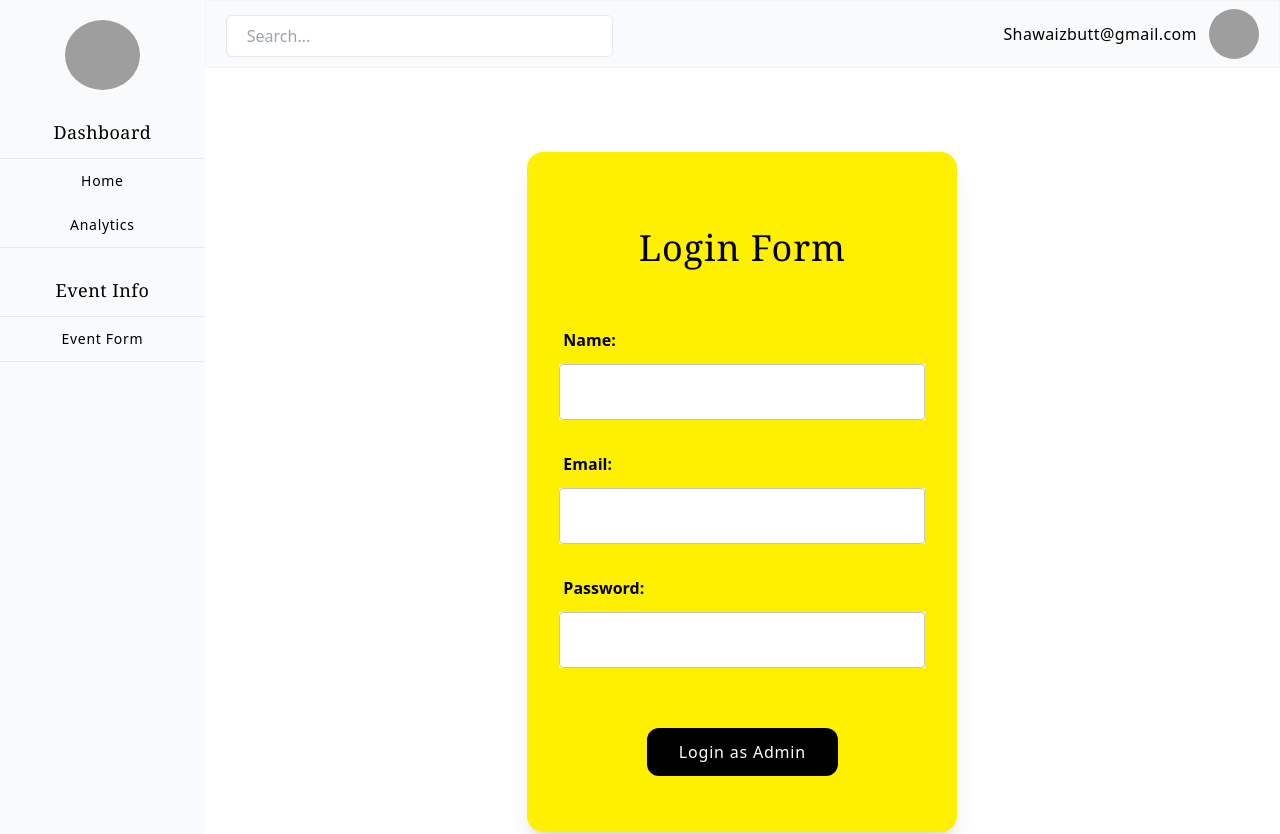
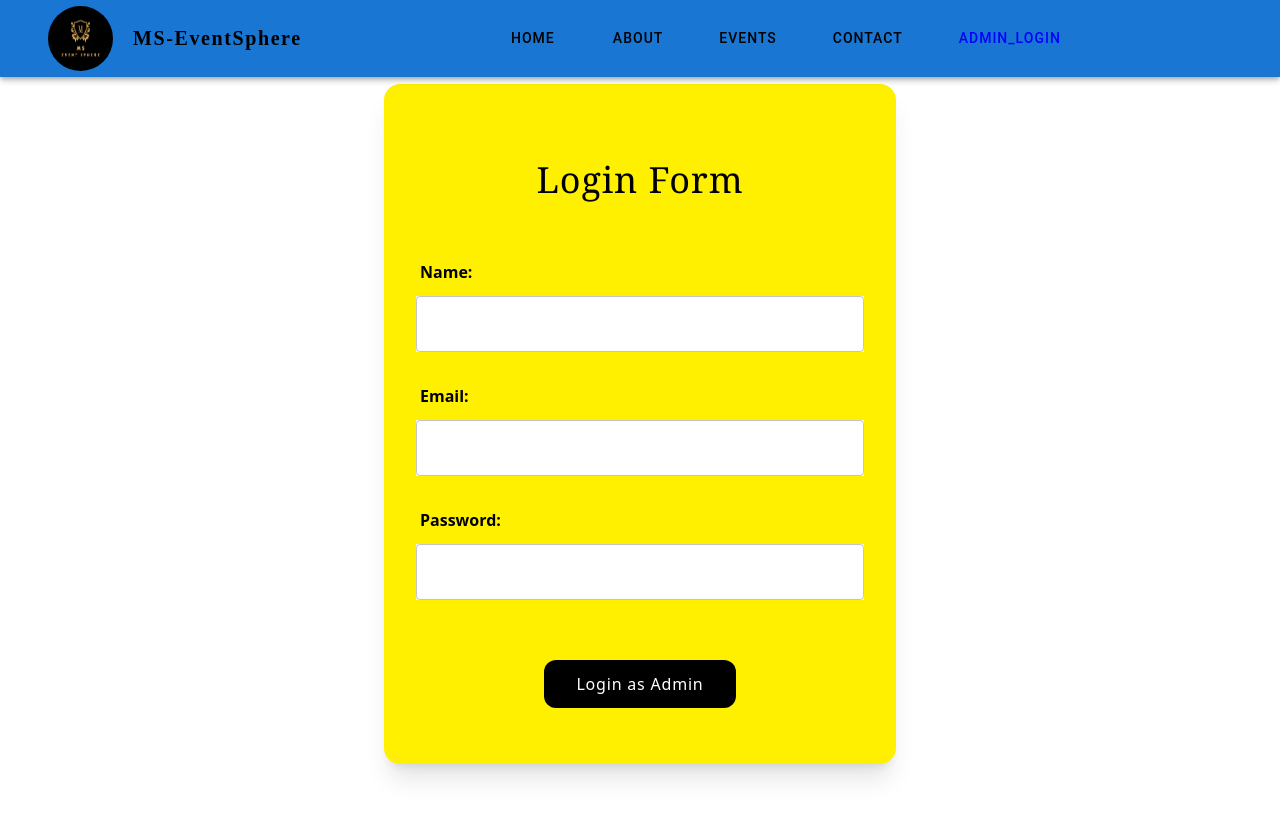
Before and after one commit to Shawaiz555/ms-eventsphere, a Next.js app: page /Admin_Login in a window 1280 px wide. Shown: the top 834 px of the page. Built offline with nearby package versions, Linux system fonts and the light colour scheme; grey boxes are pictures that could not be loaded.

Commit message:
In AdminLogin form, after logging in routing path added

```diff
--- a/app/Admin_Login/page.js
+++ b/app/Admin_Login/page.js
@@ -1,5 +1,6 @@
 "use client";
 import TextField from "@mui/material/TextField";
+import { useRouter } from "next/navigation";
 import { useState } from "react";
 
 export default function Page() {
@@ -10,6 +11,7 @@ export default function Page() {
     });
     const [emailError, setEmailError] = useState("");
     const [isEmailValid, setIsEmailValid] = useState(null);
+    const router = useRouter();
 
     const emailValidation = (em) => {
         setLoginUser({ ...loginUser, Email: em });
@@ -42,24 +44,29 @@ export default function Page() {
                     });
 
                     const result = await response.json();
-                  if (response.ok) {
+                    if (
+                        response.ok &&
+                        loginUser.Name === "Shawaiz" &&
+                        loginUser.Email === "Shawaiz@gmail.com" &&
+                        loginUser.Password === "shawaiz"
+                    ) {
                         alert("Logged In Successfully!!!...");
                         setLoginUser({ Name: "", Email: "", Password: "" });
                         setEmailError("");
-                  }
-                  else {
+                        router.push("/Dashboard"); // Updated navigation
+                    } else {
                         console.error(result);
                         alert("Failed to Login!!!");
+                        setLoginUser({ Name: "", Email: "", Password: "" });
+                        setEmailError("");
                     }
-              }
-              catch (error) {
+                } catch (error) {
                     console.error("Error submitting Login Form:", error);
                     alert("An error occurred while Logging into the system");
                 }
             }
         }
     };
-
 
     return (
         <div className="w-full flex justify-center mb-16 mt-16">
@@ -110,7 +117,9 @@ export default function Page() {
                             className="w-full bg-white"
                             variant="outlined"
                             value={loginUser.Password}
-                            onChange={(e) => setLoginUser({ ...loginUser, Password: e.target.value })}
+                            onChange={(e) =>
+                                setLoginUser({ ...loginUser, Password: e.target.value })
+                            }
                             required
                         />
                     </div>
--- a/app/layout.js
+++ b/app/layout.js
@@ -33,43 +33,43 @@ export default function RootLayout({ children }) {
       <body
         className={`${geistSans.variable} ${geistMono.variable} antialiased`}
       >
-        {/* <div>
+        <div>
           <Navbar />
-        </div> */}
-        <div className="w-full flex overflow-hidden">
-          <div className="w-full flex overflow-hidden min-h-screen">
+        </div>
+        {/* <div className="w-full flex overflow-hidden"> */}
+          {/* <div className="w-full flex overflow-hidden min-h-screen"> */}
             {/* Sidebar */}
-            <div
+            {/* <div
               className={`fixed w-[70%] sm:w-[50%] bg-gray-50 z-20 transform ${isSidebarVisible ? "translate-x-0" : "-translate-x-full"
                 } transition-transform lg:static lg:translate-x-0 lg:w-[16%] h-full`}
             >
               <SideBar closeSidebar={closeSidebar} />
-            </div>
+            </div> */}
 
             {/* Main Content */}
-            <div
+            {/* <div
               className={`flex-1 w-full ${isSidebarVisible ? "overflow-hidden" : ""
                 } lg:w-[84%] h-full`}
             >
               <Header toggleSidebar={toggleSidebar} />
               <main className="h-full bg-white">{children}</main>
             </div>
-          </div>
+          </div> */}
 
           {/* Overlay for small devices when sidebar is open */}
-          {isSidebarVisible && (
+          {/* {isSidebarVisible && (
             <div
               className="fixed inset-0 bg-black opacity-50 z-10 lg:hidden"
               onClick={closeSidebar}
             ></div>
           )}
-        </div>
-        {/* <div>
+        </div> */}
+        <div>
           {children}
         </div>
         <div className="w-full flex justify-center py-10 px-1 md:py-12 md:px-10">
           <Footer />
-        </div> */}
+        </div>
       </body>
     </html>
   );
--- a/app/page.js
+++ b/app/page.js
@@ -1,12 +1,12 @@
-import Dashboard from "./Dashboard/page";
-// import Home from "./Home/page";
+// import Dashboard from "./Dashboard/page";
+import Home from "./Home/page";
 // import Admin_Login from "./Admin_Login/page";
 export default function Index() {
   return (
     <div>
          {/* <Admin_Login/> */}
-        <Dashboard/>
-        {/* <Home/> */}
+        {/* <Dashboard/> */}
+        <Home/>
     </div>
   );
 }
```
Lines whose indentation alone changed are shown as unchanged.
